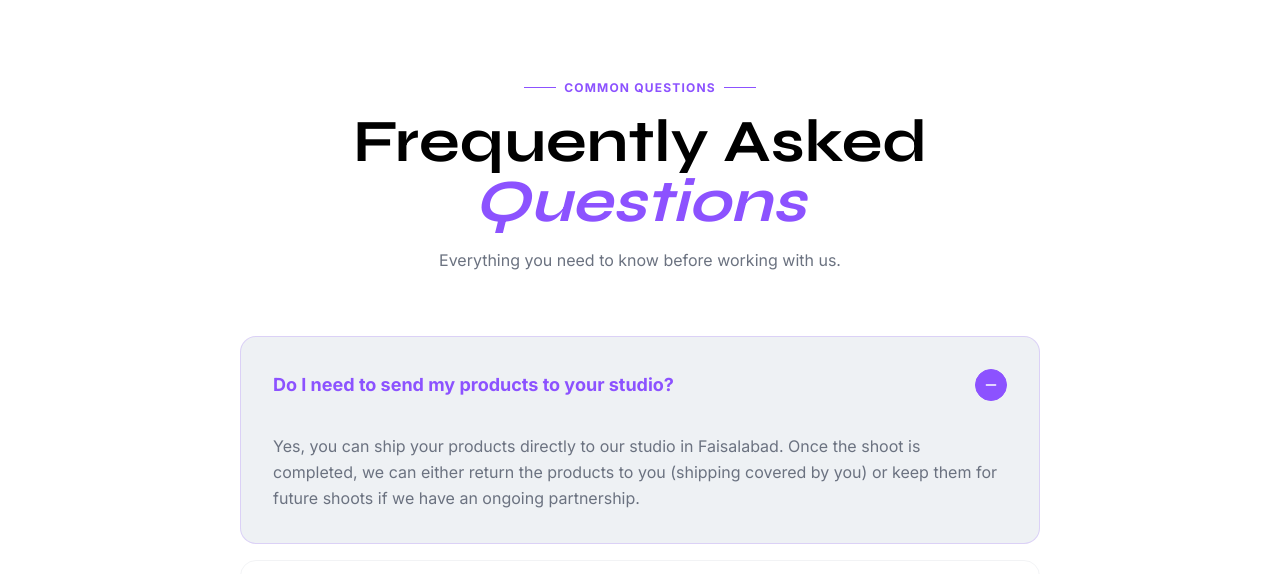
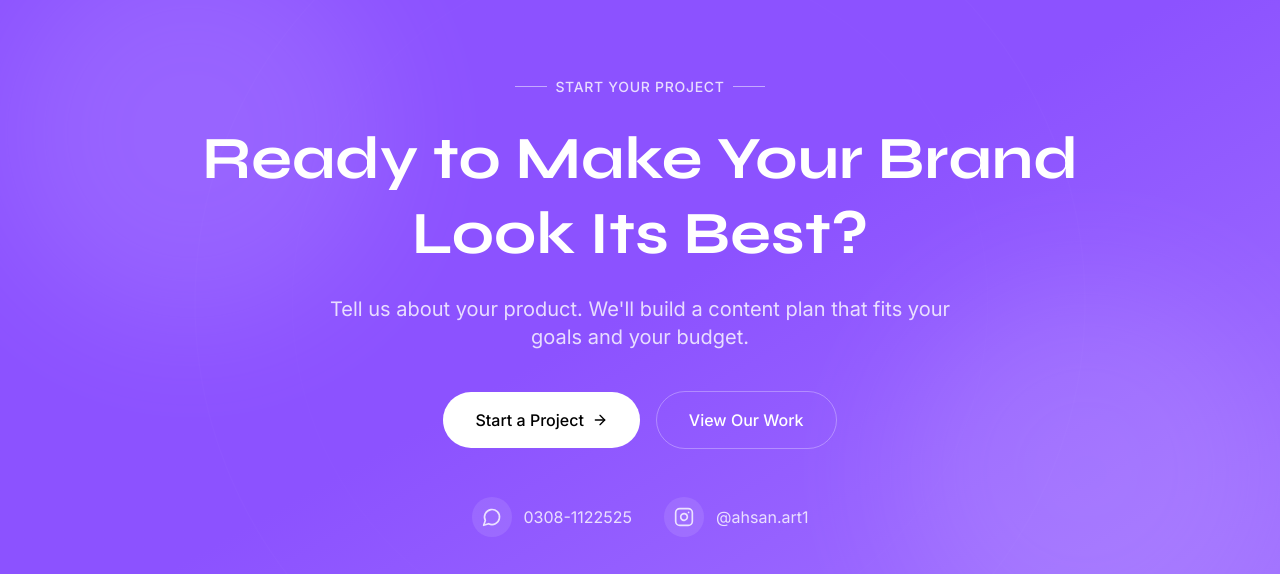
Before and after one commit to MUHAMMADABUZAR1560/ahsan-art, a Next.js app: page / in a window 1280 px wide. Shown: the part 8718-9292 px from the top of the page. Built offline with nearby package versions, Linux system fonts and the light colour scheme; no server answers.

Commit message:
UI: Remove FAQ section from homepage

```diff
--- a/app/page.tsx
+++ b/app/page.tsx
@@ -9,7 +9,6 @@ import { ReelsShowcase } from "@/components/sections/reels-showcase"
 import { PortfolioPreview } from "@/components/sections/portfolio-preview"
 import { WhyChooseUs } from "@/components/sections/why-choose-us"
 import { GoogleReviews } from "@/components/sections/google-reviews"
-import { FAQSection } from "@/components/sections/faq-section"
 import { CTASection } from "@/components/sections/cta-section"
 
 export default function HomePage() {
@@ -25,7 +24,6 @@ export default function HomePage() {
       <PortfolioPreview />
       <WhyChooseUs />
       <GoogleReviews />
-      <FAQSection />
       <CTASection />
       <Footer />
     </main>
```
